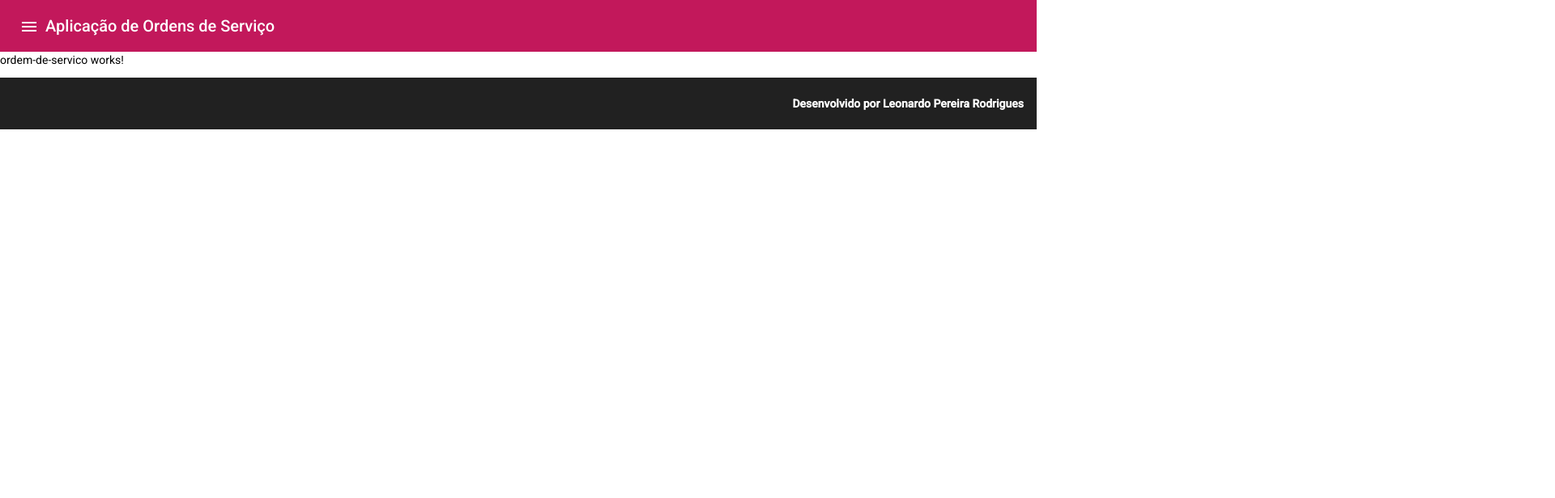
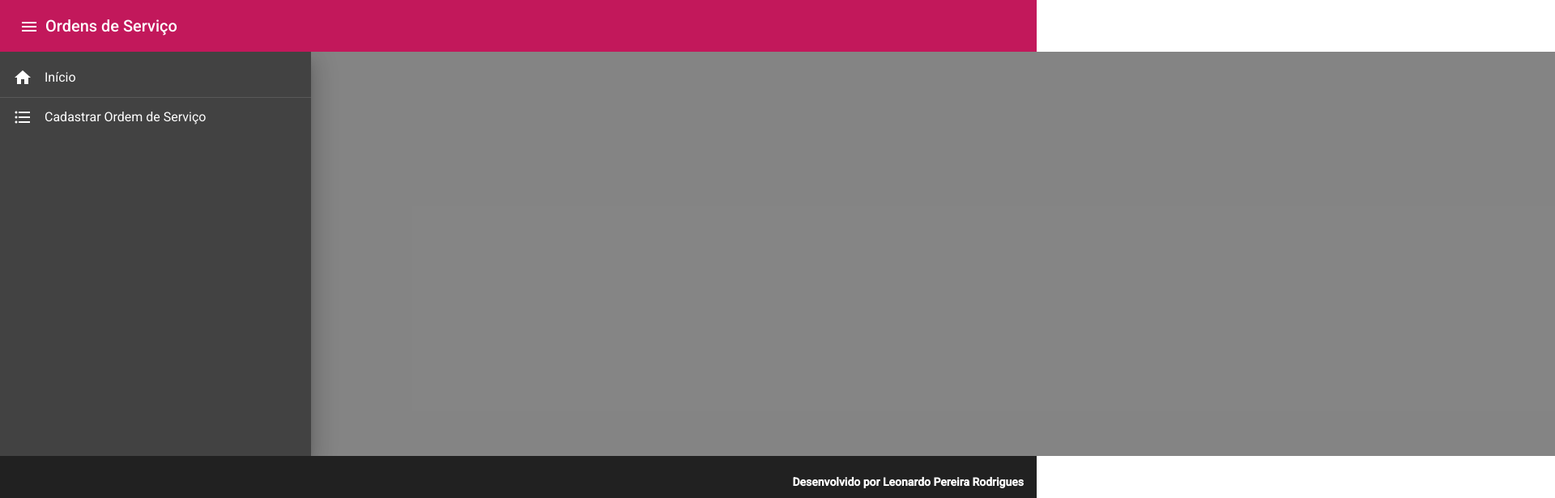
Before and after one commit to brutaleo/ordem-de-servico-spa, an Angular app: page / in a window 1280 px wide. Both pictures are taken after a click on the button "menu". Shown: the top 616 px of the page at 81% size, 1920 px wide, since content can reach past the window. Built offline with nearby package versions, Linux system fonts and the light colour scheme.

Commit message:
Implementação de barra lateral de navegação

```diff
--- a/src/app/app.component.css
+++ b/src/app/app.component.css
@@ -0,0 +1,18 @@
+.main-container {
+  display: flex;
+  flex-direction: column;
+  position: relative;
+  top: 0;
+  bottom: 0;
+  left: 0;
+  right: 0;
+}
+
+a {
+  color: white;
+  text-decoration: none;
+}
+
+a:hover {
+  font-size: 18px;
+}
--- a/src/app/app.component.html
+++ b/src/app/app.component.html
@@ -1,5 +1,33 @@
-<div>
-  <app-header></app-header>
-  <app-ordem-de-servico></app-ordem-de-servico>
+<div class="main-container">
+  <app-header [sidenav]="sidenav"></app-header>
+
+  <mat-sidenav-container style="width: 200%">
+    <mat-sidenav #sidenav class="w-15px">
+
+      <mat-list>
+        <mat-list-item (click)="sidenav.toggle()">
+          <mat-icon>home</mat-icon>
+          <span class="ml-15px">
+            <a href="/">Início</a>
+          </span>
+        </mat-list-item>
+
+        <mat-divider></mat-divider>
+
+        <mat-list-item (click)="sidenav.toggle()">
+          <mat-icon>format_list_bulleted</mat-icon>
+          <span class="ml-15px">
+            <a href="/">Cadastrar Ordem de Serviço</a>
+          </span>
+        </mat-list-item>
+      </mat-list>
+    </mat-sidenav>
+
+    <mat-sidenav-content style="height: 500px">
+        teste sidenavbar
+
+    </mat-sidenav-content>
+  </mat-sidenav-container>
+
   <app-footer></app-footer>
 </div>
--- a/src/app/app.component.ts
+++ b/src/app/app.component.ts
@@ -7,4 +7,7 @@
 })
 export class AppComponent {
   title = 'ordem-de-servico-spa';
+
+  public events: string[] = [];
+  public opened: boolean = false;
 }
--- a/src/app/header/header.component.html
+++ b/src/app/header/header.component.html
@@ -2,5 +2,5 @@
   <button mat-icon-button (click)="abrirSideNavbar()">
     <mat-icon>menu</mat-icon>
   </button>
-  <h1 class="app-nome">Aplicação de Ordens de Serviço</h1>
+  <h1 class="app-nome">Ordens de Serviço</h1>
 </mat-toolbar>
--- a/src/app/header/header.component.ts
+++ b/src/app/header/header.component.ts
@@ -1,4 +1,5 @@
-import { Component, OnInit } from '@angular/core';
+import {Component, Input, OnInit} from '@angular/core';
+import {MatSidenav} from "@angular/material/sidenav";
 
 @Component({
   selector: 'app-header',
@@ -7,12 +8,14 @@
 })
 export class HeaderComponent implements OnInit {
 
+  @Input() sidenav!: MatSidenav;
   constructor() { }
 
   ngOnInit(): void {
   }
 
   abrirSideNavbar() {
+    this.sidenav.toggle();
 
   }
 }
--- a/src/styles.css
+++ b/src/styles.css
@@ -1,4 +1,18 @@
 /* You can add global styles to this file, and also import other style files */
 
-html, body { height: 100%; }
-body { margin: 0; font-family: Roboto, "Helvetica Neue", sans-serif; }
+html, body {
+  height: 100%;
+}
+
+body {
+  margin: 0;
+  font-family: Roboto, "Helvetica Neue", sans-serif;
+}
+
+.w-15px {
+  width: 15%;
+}
+
+.ml-15px {
+  margin-left: 15px;
+}
```
Also changed, not shown: src/app/material.module.ts (+13 -2 lines).
